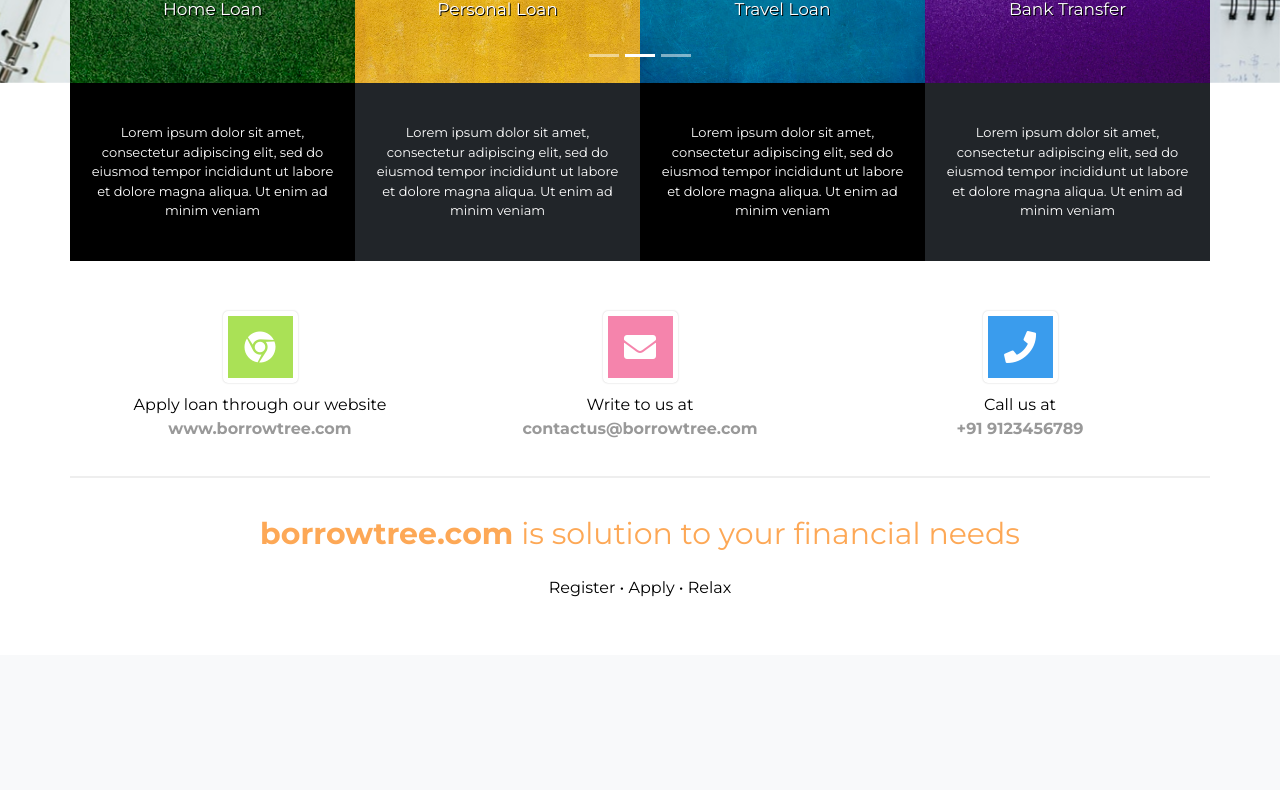
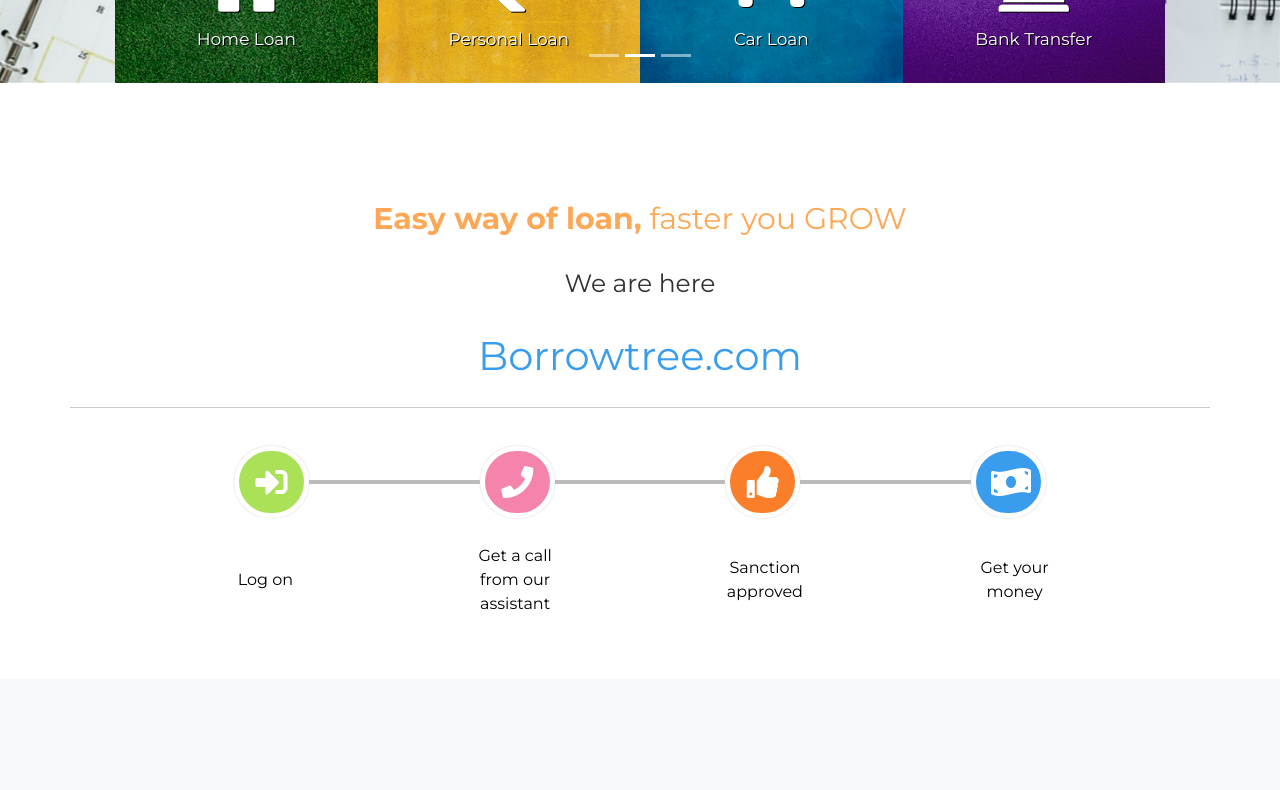
Before and after one commit to vijay114/vijay114.github.io, a website with bundled scripts: page index.html in a window 1280 px wide. Shown: the part 717-1507 px from the top of the page. Built offline with nearby package versions, Linux system fonts and the light colour scheme; a web font is replaced by a local one.

Commit message:
Changes to sync

```diff
--- a/css/style.css
+++ b/css/style.css
@@ -17,6 +17,36 @@
   height: 50px;
 }
 
+.navbar-brand{
+  padding-top: 0;
+  padding-bottom: 0;
+}
+
+#mainNav {
+  padding-top: 5px;
+  padding-bottom: 5px;
+}
+
+.nav-item {
+  text-transform: capitalize !important;
+  text-align: center;
+}
+
+.nav-item--highlight {
+  background-color: #1CA8F3;
+}
+
+.nav-item--highlight:hover {
+  transition: transform .2s;
+  background-color: #ffffff;
+}
+
+.nav-link span{
+  font-size: 20px;
+  vertical-align: middle;
+  padding-right: 5px;
+}
+
 /* Make the image fully responsive */
 .carousel-inner img {
   width: 100%;
@@ -28,6 +58,10 @@
    margin-top: -230px;
 }
 
+.services_banner .container {
+  padding: 60px;
+}
+
 .services-banner-img-container {
   overflow: hidden;
   position: relative;
@@ -37,7 +71,7 @@
 
 .service-banner-img {
   width: 100%;
-  height: 230px;
+  height: 170px;
   object-fit: cover;
   display: block;
   /* -webkit-filter: grayscale(100%); Safari 6.0 - 9.0 */
@@ -235,6 +269,7 @@
   font-size: 16px;
   color: #000000;
   margin-bottom: 35px;
+  width: 100px;
 }
 
 #quick-links {
@@ -247,12 +282,7 @@
   font-weight: bold;
 }
 
-.quick-links-row {
-  border-bottom: 2px solid #eeeeee;
-}
-
 .quick-links-heading {
-  margin-top: 30px;
   font-family: Montserrat,'Helvetica Neue',Helvetica,Arial,sans-serif;
   font-size: 30px;
   color: #FDA856;
@@ -335,6 +365,38 @@
   font-weight: bold;
 }
 
+.line {
+  border-top: 4px solid #bbb;
+  width: 13.33vw;
+  padding: 0;
+}
+
+.no-line {
+  width: 11.7vw;
+}
+
+.quick-links-row .p-2 {
+  padding-left: 0 !important;
+  padding-right: 0 !important;
+}
+
+.quick-links-sub-heading--black {
+  font-family: Montserrat,'Helvetica Neue',Helvetica,Arial,sans-serif;
+  font-size: 25px;
+  color: #323232;
+}
+
+.quick-links-sub-heading--blue {
+  font-family: Montserrat,'Helvetica Neue',Helvetica,Arial,sans-serif;
+  font-size: 40px;
+  color: #3A9CED;
+}
+
+.quick-links-row--first {
+  border-bottom: 1px solid #ccc;
+  margin-bottom: 30px;
+}
+
 @media (max-width: 411px) {
   .logo-text{
     width: 150px;
--- a/index.html
+++ b/index.html
@@ -36,7 +36,7 @@
 
     <!-- Navigation -->
     <nav class="navbar navbar-expand-lg navbar-transparent fixed-top" data-wow-delay="0.5s" id="mainNav">
-      <div class="container">
+      <div class="container-fluid">
         <a class="navbar-brand js-scroll-trigger" href="#page-top">
           <img class="logo-image" src="img/logos/logo-png-white.png" alt="Logo"/>
           <!-- <img class="logo-text" src="img/logos/logo-text.png" alt="Borrow Tree" width="200" height="33"/> -->
@@ -48,22 +48,22 @@
         <div class="collapse navbar-collapse" id="navbarResponsive">
           <ul class="navbar-nav text-uppercase ml-auto">
             <li class="nav-item">
-              <a class="nav-link js-scroll-trigger" href="#services">WORK</a>
+              <a class="nav-link js-scroll-trigger" href="#"><span><i class="fas fa-map-marker-alt"></i></span>Track Your Application</a>
             </li>
             <li class="nav-item">
-              <a class="nav-link js-scroll-trigger" href="#partners">Banking Partners</a>
+              <a class="nav-link js-scroll-trigger" href="#"><span></span>About Us</a>
             </li>
             <li class="nav-item">
-              <a class="nav-link js-scroll-trigger" href="#about">About</a>
+              <a class="nav-link js-scroll-trigger" href="/blog"><span></span>Blog</a>
             </li>
             <li class="nav-item">
-              <a class="nav-link js-scroll-trigger" href="#contact">Contact</a>
+              <a class="nav-link js-scroll-trigger" href="#"><span></span>Contact Us</a>
             </li>
             <li class="nav-item">
-                <a class="nav-link js-scroll-trigger" href="/blog" target="_blank">Blog</a>
-              </li>
-            <li class="nav-item">
-              <a class="nav-link js-scroll-trigger" data-toggle="modal" data-target="#loginModal">Log in</a>
+              <a class="nav-link js-scroll-trigger" href="#"><span><i class="fas fa-phone"></i></span>1800 3131 484</a>
+            </li>
+            <li class="nav-item nav-item--highlight">
+              <a class="nav-link js-scroll-trigger" data-toggle="modal" data-target="#loginModal"><span><i class="fas fa-sign-in-alt"></i></span>Log in</a>
             </li>
           </ul>
         </div>
@@ -135,7 +135,7 @@
                   </div>
                   <div class="service-banner-img-text-bg"></div>
                 </div>
-                <div class="service-banner-desc">Lorem ipsum dolor sit amet, consectetur adipiscing elit, sed do eiusmod tempor incididunt ut labore et dolore magna aliqua. Ut enim ad minim veniam</div>
+                <!-- <div class="service-banner-desc">Lorem ipsum dolor sit amet, consectetur adipiscing elit, sed do eiusmod tempor incididunt ut labore et dolore magna aliqua. Ut enim ad minim veniam</div> -->
             </div>
           </div>
           <div class="col-md-3 no-padding">
@@ -149,7 +149,7 @@
                 </div>
                 <div class="service-banner-img-text-bg"></div>
               </div>
-              <div class="service-banner-desc">Lorem ipsum dolor sit amet, consectetur adipiscing elit, sed do eiusmod tempor incididunt ut labore et dolore magna aliqua. Ut enim ad minim veniam</div>
+              <!-- <div class="service-banner-desc">Lorem ipsum dolor sit amet, consectetur adipiscing elit, sed do eiusmod tempor incididunt ut labore et dolore magna aliqua. Ut enim ad minim veniam</div> -->
             </div>
           </div>
           <div class="col-md-3 no-padding">
@@ -158,12 +158,12 @@
               <div class="services-banner-img-container">
                 <img src="img/service/blue-background.jpeg" alt="Car Loan" class="img-responsive service-banner-img">
                 <div class="service-banner-img-text">
-                    <i class="fas fa-plane-departure fa-3x"></i>
-                    <span class="service-banner-img-text--sub">Travel Loan</span>
+                  <i class="fas fa-car fa-3x"></i>
+                    <span class="service-banner-img-text--sub">Car Loan</span>
                 </div>
                 <div class="service-banner-img-text-bg"></div>
               </div>
-              <div class="service-banner-desc">Lorem ipsum dolor sit amet, consectetur adipiscing elit, sed do eiusmod tempor incididunt ut labore et dolore magna aliqua. Ut enim ad minim veniam</div>
+              <!-- <div class="service-banner-desc">Lorem ipsum dolor sit amet, consectetur adipiscing elit, sed do eiusmod tempor incididunt ut labore et dolore magna aliqua. Ut enim ad minim veniam</div> -->
             </div>
           </div>
           <div class="col-md-3 no-padding">
@@ -176,7 +176,7 @@
                   </div>
                   <div class="service-banner-img-text-bg"></div>
                 </div>
-                <div class="service-banner-desc">Lorem ipsum dolor sit amet, consectetur adipiscing elit, sed do eiusmod tempor incididunt ut labore et dolore magna aliqua. Ut enim ad minim veniam</div>
+                <!-- <div class="service-banner-desc">Lorem ipsum dolor sit amet, consectetur adipiscing elit, sed do eiusmod tempor incididunt ut labore et dolore magna aliqua. Ut enim ad minim veniam</div> -->
             </div>
           </div>
         </div>
@@ -185,30 +185,61 @@
 
     <section id="quick-links">
         <div class="container text-center">
-          <div class="row quick-links-row wow fadeInUp animated">
-            <div class="col-md-4">
-              <i class="fab fa-chrome fa-2x" style="background-color: #aae156;padding: 15px;border-radius: 5px;color: #fff;width: 75px; border: 5px solid #fff; box-shadow: 0 0 2px #ccc;"></i>
-              <div class="quick-link-text">Apply loan through our website<br>
-                 <span>www.borrowtree.com</span>
+          <div class="row wow fadeInUp animated quick-links-row--first">
+            <div class="col-md-12">
+              <p class="quick-links-heading"><b>Easy way of loan,</b> faster you GROW</p>
+              <p class="quick-links-sub-heading--black">We are here</p>
+              <p class="quick-links-sub-heading--blue">Borrowtree.com</p>
+            </div>
+          </div>
+          <div class="quick-links-row d-flex justify-content-center align-items-center row wow fadeInUp animated">
+            <div class="p-2">
+                <i class="fas fa-sign-in-alt fa-2x" style="background-color: #aae156;padding: 15px;border-radius: 5px;color: #fff;width: 75px; border: 5px solid #fff; box-shadow: 0 0 2px #ccc;border-radius: 50px;"></i>
+            </div>
+            <div class="p-2">
+              <div class="line"></div>
+            </div>
+            <div class="p-2">
+                <i class="fas fa-phone fa-2x" style="background-color: #F584AC;padding: 15px;border-radius: 5px;color: #fff;width: 75px;border: 5px solid #fff;box-shadow: 0 0 2px #ccc;border-radius: 50px;"></i>
+            </div>
+            <div class="p-2">
+                <div class="line"></div>
               </div>
+            <div class="p-2">
+                <i class="fas fa-thumbs-up fa-2x" style="background-color: #FB7E2B;padding: 15px;border-radius: 5px;color: #fff;width: 75px;border: 5px solid #fff;box-shadow: 0 0 2px #ccc;border-radius: 50px;"></i>
             </div>
-            <div class="col-md-4">
-                <i class="fas fa-envelope fa-2x" style="background-color: #F584AC;padding: 15px;border-radius: 5px;color: #fff;width: 75px;border: 5px solid #fff;box-shadow: 0 0 2px #ccc;"></i>
-                <div class="quick-link-text">Write to us at<br>
-                  <span>contactus@borrowtree.com</span>
+            <div class="p-2">
+                <div class="line"></div>
+            </div>
+            <div class="p-2">
+                <i class="fas fa-money-bill-wave fa-2x" style="background-color: #3A9CED;padding: 15px;border-radius: 5px;color: #fff;width: 75px;border: 5px solid #fff;box-shadow: 0 0 2px #ccc;border-radius: 50px;"></i>
+            </div>
+          </div>
+          <div class="quick-links-row d-flex justify-content-center align-items-center row wow fadeInUp animated">
+            <div class="p-2">
+                <div class="quick-link-text">Log on<br>
                 </div>
-              </div>
-            <div class="col-md-4">
-                <i class="fas fa-phone fa-2x" style="background-color: #3A9CED;padding: 15px;border-radius: 5px;color: #fff;width: 75px;border: 5px solid #fff;box-shadow: 0 0 2px #ccc;"></i>
-                <div class="quick-link-text">Call us at<br>
-                  <span>+91 9123456789</span>
+            </div>
+            <div class="p-2">
+                <div class="no-line"></div>
+            </div>
+            <div class="p-2">
+                <div class="quick-link-text">Get a call from our assistant<br>
                 </div>
-              </div>
-          </div>
-          <div class="row wow fadeInUp animated">
-            <div class="col-md-12">
-              <p class="quick-links-heading"><b>borrowtree.com</b> is solution to your financial needs</p>
-              <div class="quick-link-text">Register &bull; Apply &bull; Relax</div>
+            </div>
+            <div class="p-2">
+                <div class="no-line"></div>
+            </div>
+            <div class="p-2">
+                <div class="quick-link-text">Sanction approved<br>
+                </div>
+            </div>
+            <div class="p-2">
+                <div class="no-line"></div>
+            </div>
+            <div class="p-2">
+                <div class="quick-link-text">Get your money<br>
+                </div>
             </div>
           </div>
         </div>
```
